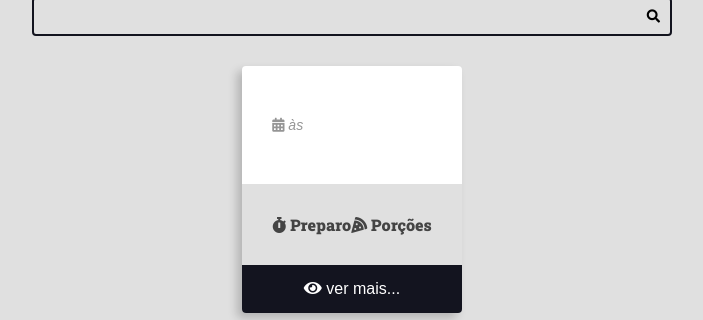
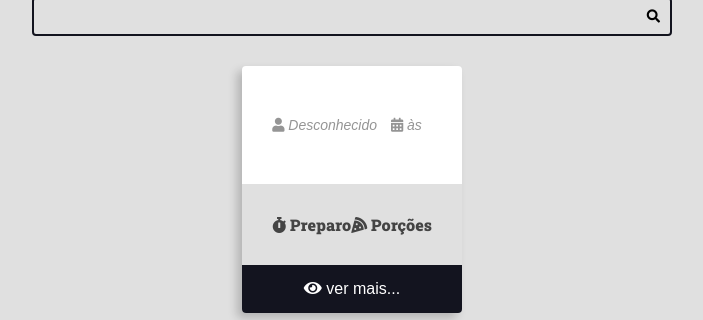
Before and after one commit to romulodeoliveirapython/Recipes-Django, a Django app: page /recipe/1/ in a window 1280 px wide. Shown: the part 146-466 px from the top of the page, without its empty margins (288-991 px from the left). Run offline with Django 4.2, Linux system fonts and the light colour scheme.

Commit message:
criação do if para não mostrar o html da categoria quando não houver uma e do if para o usuário para que mostre 'desconhecido' quando não houver usuário para determinada receita

```diff
--- a/recipes/templates/recipes/partials/recipe.html
+++ b/recipes/templates/recipes/partials/recipe.html
@@ -17,14 +17,14 @@
 
     <div class="recipe-author">
 
-        {% if recipe.author is not None %}
         <span class="recipe-author-item">
+            <i class="fas fa-user"></i>
+            {% if recipe.author is not None %}
 
             {% if recipe.author.profile %}
             <a href="{% url 'authors:profile' recipe.author.profile.id %}">
                 {% endif %}
 
-                <i class="fas fa-user"></i>
                 {% if recipe.author.first_name %}
                 {{ recipe.author.first_name }} {{ recipe.author.last_name }}
                 {% else %}
@@ -35,8 +35,11 @@
             </a>
             {% endif %}
 
+            {% else %}
+            Desconhecido
+            {% endif %}
+
         </span>
-        {% endif %}
 
         <span class="recipe-author-item">
             <i class="fas fa-calendar-alt"></i>
@@ -73,7 +76,7 @@
     </div>
 
     <footer class="recipe-footer">
-        <a class="recipe-read-more button button-dark button-full-width" href="/recipes/3/">
+        <a class="recipe-read-more button button-dark button-full-width" href="{% url 'recipes:recipe' recipe.id %}">
             <i class="fas fa-eye"></i>
             <span>ver mais...</span>
         </a>
```
